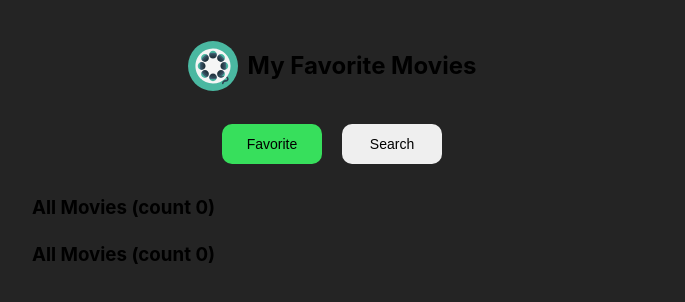
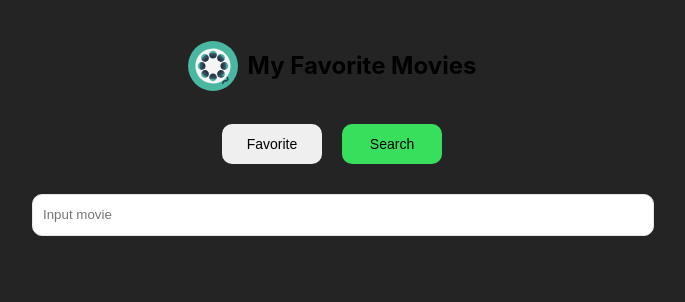
Before and after one commit to Mrkhan14/Pinia-vue-movie, a Vue app: page / in a window 1280 px wide. Shown: the top 302 px of the page, without its empty margins (308-993 px from the left). Built offline with nearby package versions, Linux system fonts and the light colour scheme.

Commit message:
composition vue

```diff
--- a/src/App.vue
+++ b/src/App.vue
@@ -13,10 +13,10 @@
       </button>
     </div>
     <div class="movies" v-if="movieStore.activeTab === 1">
-      <h3>All Movies (count {{ movieStore.korilganKinos.length }})</h3>
-      <Movie v-for="movie of movieStore.korilganKinos" :key="movie.id" :movieP="movie" />
+      <h3>All Movies (count {{ movieStore.watchedMovies.length }})</h3>
+      <Movie v-for="movie of movieStore.watchedMovies" :key="movie.id" :movieP="movie" />
 
-      <h3>All Movies (count {{ movieStore.kinolarSoni }})</h3>
+      <h3>All Movies (count {{ movieStore.totalCountMovies }})</h3>
       <Movie v-for="movie of movieStore.movies" :key="movie.id" :movieP="movie" />
     </div>
     <div class="search" v-else>
@@ -31,7 +31,7 @@ import Search from "./components/Search.vue";
 import { useMovieStore } from "./stores/MovieStore";
 
 const setTab = (id) => {
-  movieStore.setActioneTab(id);
+  movieStore.setActiveTab(id);
 }
 
 const movieStore = useMovieStore();
--- a/src/stores/MovieStore.js
+++ b/src/stores/MovieStore.js
@@ -1,30 +1,62 @@
 import { defineStore } from "pinia";
+import { ref, computed } from "vue";
 
-export const useMovieStore = defineStore("movieStore", {
-    state: () => ({
-        movies: [],
-        activeTab: 1,
-    }),
+export const useMovieStore = defineStore("movieStore", () => {
+    const movies = ref([]);
+    const activeTab = ref(2);
 
-    getters: {
-        korilganKinos() {
-            return this.movies.filter((elem) => elem.isWatched === true)
-        },
-        kinolarSoni() {
-            return this.movies.length
-        }
-    },
+    const watchedMovies = computed(() =>
+        movies.value.filter((el) => el.isWatched)
+    );
+    const totalCountMovies = computed(() => movies.value.length);
 
-    actions: {
-        setActioneTab(id) {
-            this.activeTab = id;
-        },
-        toggleWatched(id) {
-            const idx = this.movies.findIndex((elem) => elem.id === id);
-            this.movies[idx].isWatched = !this.movies[idx].isWatched;
-        },
-        deletMovie(id) {
-            this.movies = this.movies.filter(elem => elem.id !== id);
-        }
-    }
+    const setActiveTab = (id) => {
+        activeTab.value = id;
+    };
+    const toggleWatched = (id) => {
+        const idx = movies.value.findIndex((el) => el.id === id);
+        movies.value[idx].isWatched = !movies.value[idx].isWatched;
+    };
+    const deleteMovie = (id) => {
+        movies.value = movies.value.filter((el) => el.id !== id);
+    };
+
+    return {
+        movies,
+        activeTab,
+        watchedMovies,
+        totalCountMovies,
+        toggleWatched,
+        deleteMovie,
+        setActiveTab,
+    };
 });
+
+// export const useMovieStore = defineStore("movieStore", {
+//     state: () => ({
+//         movies: [],
+//         activeTab: 1,
+//     }),
+
+//     getters: {
+//         watchedMovies() {
+//             return this.movies.filter((elem) => elem.isWatched === true)
+//         },
+//         totalCountMovies() {
+//             return this.movies.length
+//         }
+//     },
+
+//     actions: {
+//         setActiveTab(id) {
+//             this.activeTab = id;
+//         },
+//         toggleWatched(id) {
+//             const idx = this.movies.findIndex((elem) => elem.id === id);
+//             this.movies[idx].isWatched = !this.movies[idx].isWatched;
+//         },
+//         deletMovie(id) {
+//             this.movies = this.movies.filter(elem => elem.id !== id);
+//         }
+//     }
+// });
--- a/src/stores/SearchStore.js
+++ b/src/stores/SearchStore.js
@@ -1,26 +1,54 @@
 import { defineStore } from "pinia";
 import { useMovieStore } from "./MovieStore";
+import { ref } from "vue";
+
 const url =
   "https:api.themoviedb.org/3/search/movie?api_key=02708c4929ad93aa5e68f8ee7bfa4445&query=";
 
-export const useSearchStore = defineStore("searchStore", {
-  state: () => ({
-    loader: false,
-    movies: [],
-  }),
-  actions: {
-    async getMovies(search) {
-      this.loader = true;
-      const res = await fetch(`${url}${search}`);
-      const data = await res.json();
-      this.movies = data.results;
-      this.loader = false;
-    },
-    addToUserMovies(object) {
-      const moviesStore = useMovieStore();
-      moviesStore.movies.push({ ...object, isWatched: false });
-      moviesStore.activeTab = 1
-      console.log(object);
-    }
-  },
+export const useSearchStore = defineStore("searchStore", () => {
+  const loader = ref(false);
+  const movies = ref([]);
+
+  const getMovies = async (search) => {
+    loader.value = true;
+    const res = await fetch(`${url}${search}`);
+    const data = await res.json();
+    movies.value = data.results;
+    loader.value = false;
+  };
+
+  const addToUserMovies = (object) => {
+    const movieStore = useMovieStore();
+    movieStore.movies.push({ ...object, isWatched: false });
+    movieStore.activeTab = 1;
+  };
+
+  return {
+    loader,
+    movies,
+    getMovies,
+    addToUserMovies,
+  };
 });
+
+// export const useSearchStore = defineStore("searchStore", {
+//   state: () => ({
+//     loader: false,
+//     movies: [],
+//   }),
+//   actions: {
+//     async getMovies(search) {
+//       this.loader = true;
+//       const res = await fetch(`${url}${search}`);
+//       const data = await res.json();
+//       this.movies = data.results;
+//       this.loader = false;
+//     },
+//     addToUserMovies(object) {
+//       const moviesStore = useMovieStore();
+//       moviesStore.movies.push({ ...object, isWatched: false });
+//       moviesStore.activeTab = 1
+//       console.log(object);
+//     }
+//   },
+// });
```
